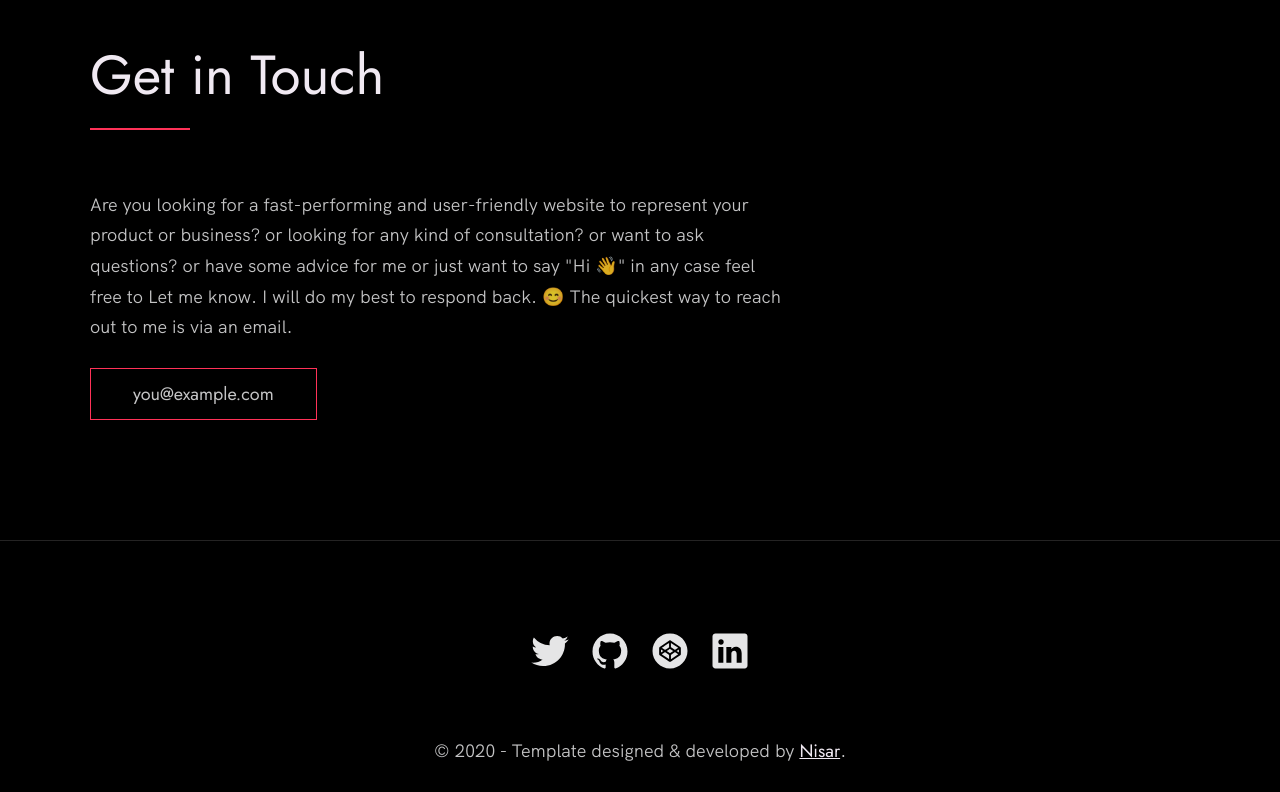
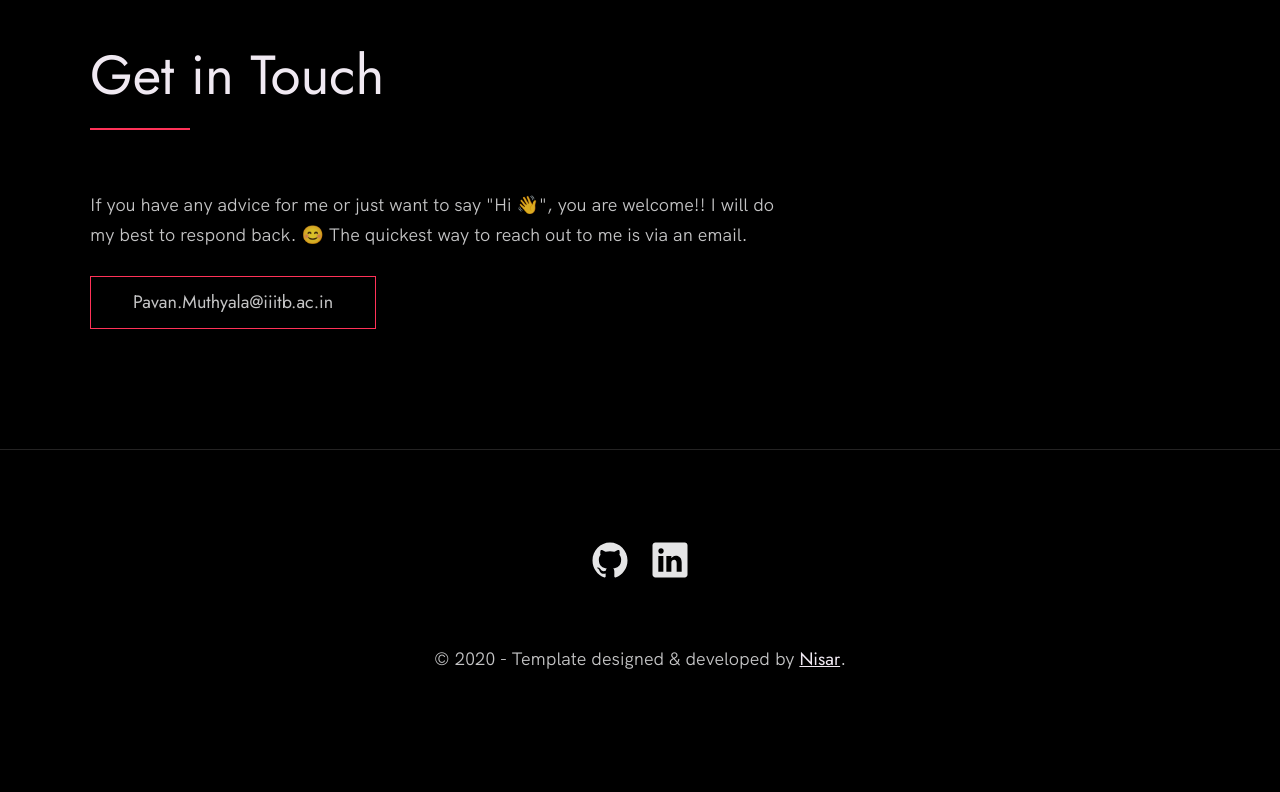
Before and after one commit to pavanthanay/portfolia-se, a plain HTML site: page index.html in a window 1280 px wide. Shown: the part 3873-4665 px from the top of the page. After the commit the page ends 4603 px from the top, so only its background shows below. Drawn offline with Linux system fonts and the light colour scheme; grey boxes are pictures that could not be loaded.

Commit message:
Added social links

```diff
--- a/index.html
+++ b/index.html
@@ -167,15 +167,12 @@
       <h2>Get in Touch</h2>
       <div class="contact__info">
         <p>
-          Are you looking for a fast-performing and user-friendly website to
-          represent your product or business? or looking for any kind of
-          consultation? or want to ask questions? or have some advice for me
-          or just want to say "Hi 👋" in any case feel free to Let me know. I
+          If you have any advice for me or just want to say "Hi 👋", you are welcome!! I
           will do my best to respond back. 😊 The quickest way to reach out to
           me is via an email.
         </p>
         <!-- Replace the email with yours -->
-        <a href="mailto:you@example.com" class="btn">you@example.com</a>
+        <a href="mailto:Pavan.Muthyala@iiitb.ac.in" class="btn">Pavan.Muthyala@iiitb.ac.in</a>
       </div>
     </div>
   </section>
@@ -187,22 +184,12 @@
       <!-- Update the links to point to your accounts -->
       <ul class="footer__social-links">
         <li class="footer__social-link-item">
-          <a href="https://twitter.com/nisarhassan12/" title="Link to Twitter Profile">
-            <img src="./images/twitter.svg" class="footer__social-image" alt="Twitter">
-          </a>
-        </li>
-        <li class="footer__social-link-item">
-          <a href="https://github.com/nisarhassan12/" title="Link to Github Profile">
+          <a href="https://github.com/pavanthanay" title="Link to Github Profile" target="_blank">
             <img src="./images/github.svg" class="footer__social-image" alt="Github">
           </a>
         </li>
         <li class="footer__social-link-item">
-          <a href="https://codepen.io/nisar_hassan" title="Link to Codepen Profile">
-            <img src="./images/codepen.svg" class="footer__social-image" alt="Codepen">
-          </a>
-        </li>
-        <li class="footer__social-link-item">
-          <a href=https://www.linkedin.com/in/nisar-hassan-naqvi-413466199/">
+          <a href=https://www.linkedin.com/in/pavan-thanay-m-375613247/" target="_blank">
             <img src="./images/linkedin.svg" title="Link to Linkedin Profile" class="footer__social-image" alt="Linkedin">
           </a>
         </li>
@@ -212,12 +199,6 @@
       <p>
         &copy; 2020 - Template designed & developed by <a href="https://nisar.dev" class="link">Nisar</a>.
       </p>
-      <div class="footer__github-buttons">
-        <iframe
-          src="https://ghbtns.com/github-btn.html?user=nisarhassan12&repo=portfolio-template&type=watch&count=true"
-          frameborder="0" scrolling="0" width="170" height="20" title="Watch Portfolio Template on GitHub">
-        </iframe>
-      </div>
     </div>
   </footer>
 
```
